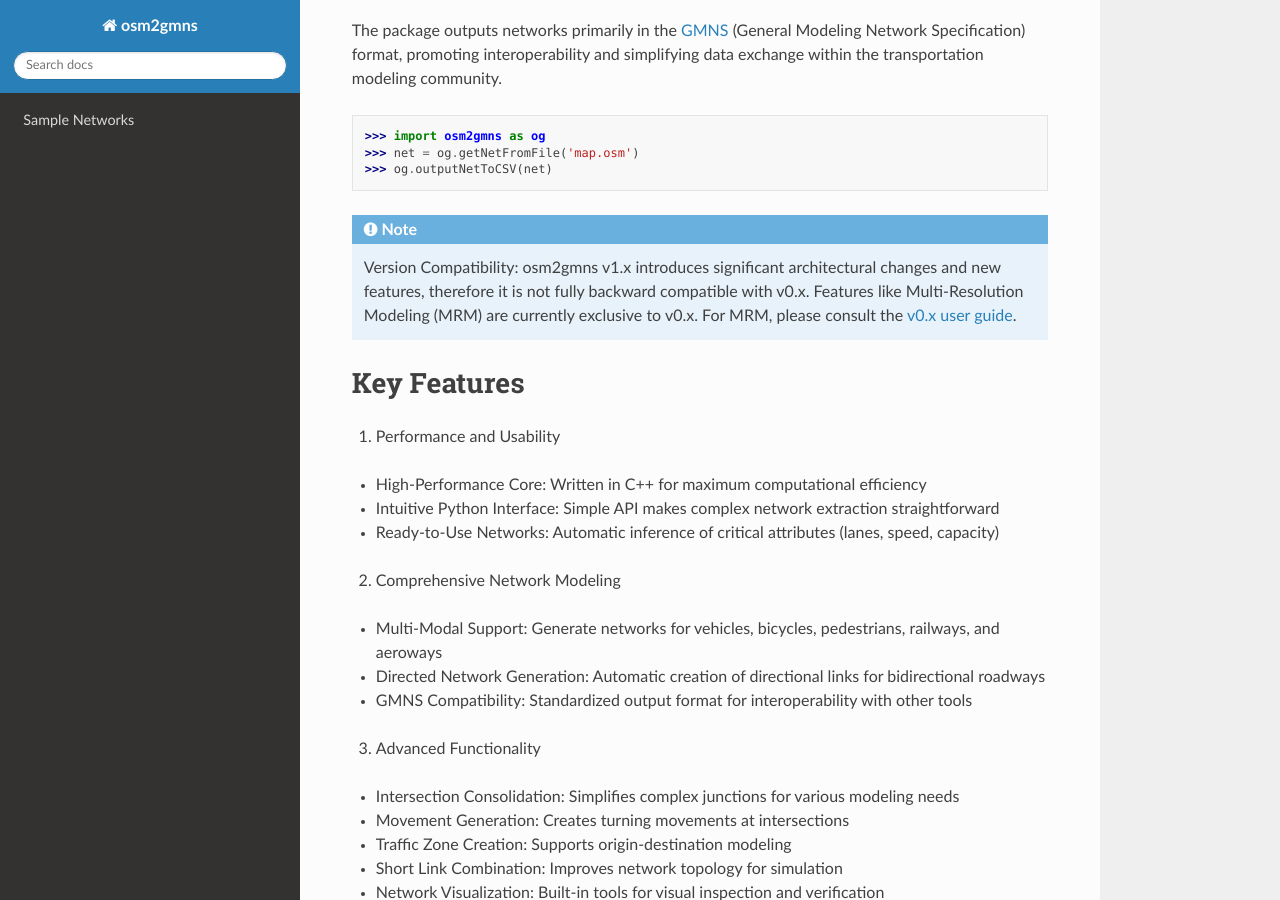
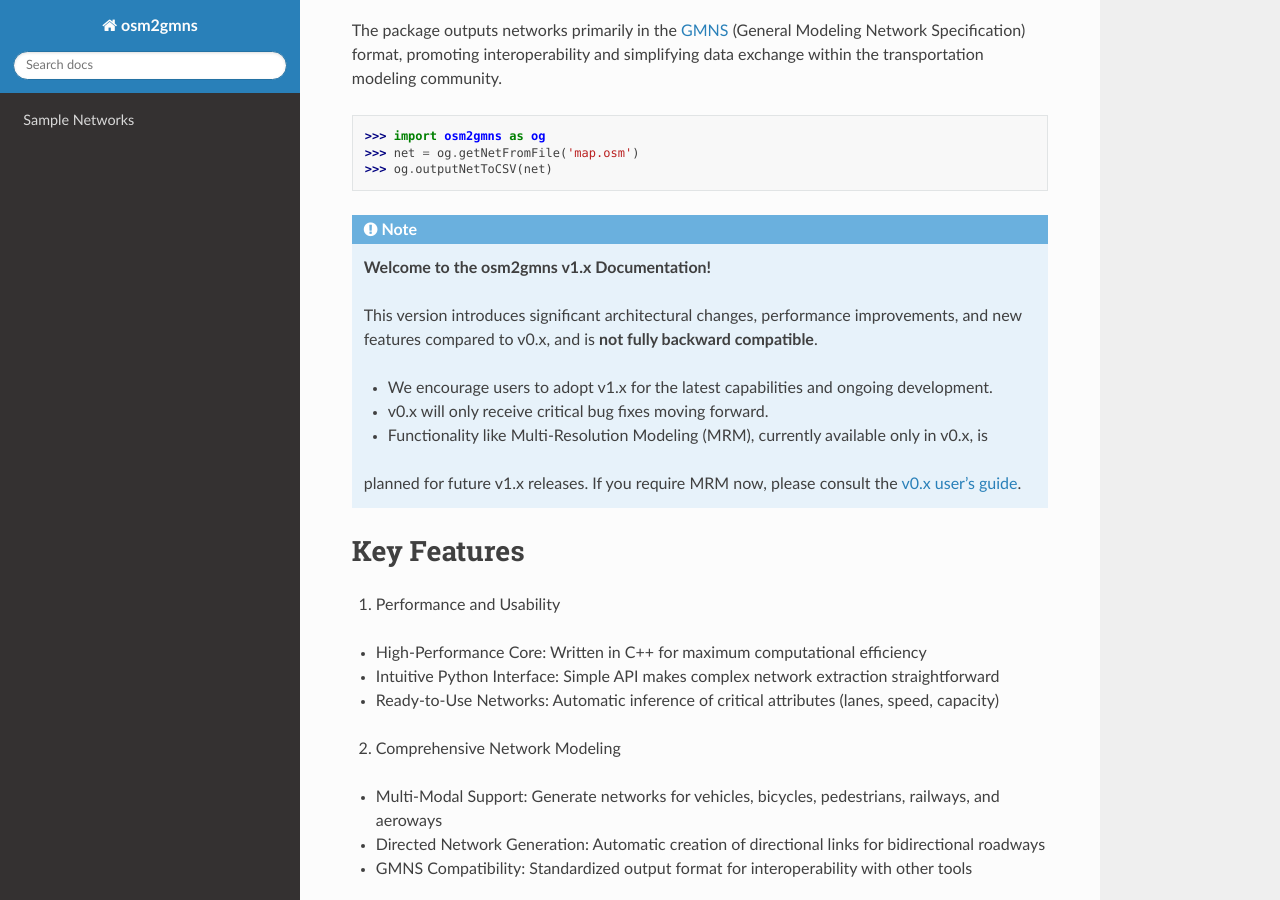
Before and after one commit to jiawlu/OSM2GMNS, a Sphinx documentation site: the page built from docs/source/index.rst, in a window 1280 px wide and 900 px high, scrolled down 357 px. Built offline with Sphinx 7.4.7 and the Read the Docs theme 3.1.0, drawn with Linux system fonts in a browser that asks for light colours; pages that are not in the unit, such as notebooks, are missing from menus.

Commit message:
update version warning

```diff
--- a/docs/source/index.rst
+++ b/docs/source/index.rst
@@ -21,11 +21,17 @@ modeling community.
     >>> net = og.getNetFromFile('map.osm')
     >>> og.outputNetToCSV(net)
 
+
 .. note::
-    Version Compatibility: osm2gmns v1.x introduces significant architectural changes
-    and new features, therefore it is not fully backward compatible with v0.x.
-    Features like Multi-Resolution Modeling (MRM) are currently exclusive to v0.x.
-    For MRM, please consult the `v0.x user guide`_.
+   **Welcome to the osm2gmns v1.x Documentation!**
+
+   This version introduces significant architectural changes, performance improvements, and
+   new features compared to v0.x, and is **not fully backward compatible**.
+
+   - We encourage users to adopt v1.x for the latest capabilities and ongoing development.
+   - v0.x will only receive critical bug fixes moving forward.
+   - Functionality like Multi-Resolution Modeling (MRM), currently available only in v0.x, is
+   planned for future v1.x releases. If you require MRM now, please consult the `v0.x user's guide`_.
 
 
 Key Features
@@ -83,5 +89,5 @@ Contents
 .. _`Xuesong (Simon) Zhou`: https://www.linkedin.com/in/xzhou/
 .. _`OpenStreetMap`: https://www.openstreetmap.org
 .. _`GMNS`: https://github.com/zephyr-data-specs/GMNS
-.. _`v0.x user guide`: https://osm2gmns.readthedocs.io/en/v0.x
+.. _`v0.x user's guide`: https://osm2gmns.readthedocs.io/en/v0.x
 .. _`link`: https://doi.org/10.1016/j.trc.2023.104223
```
